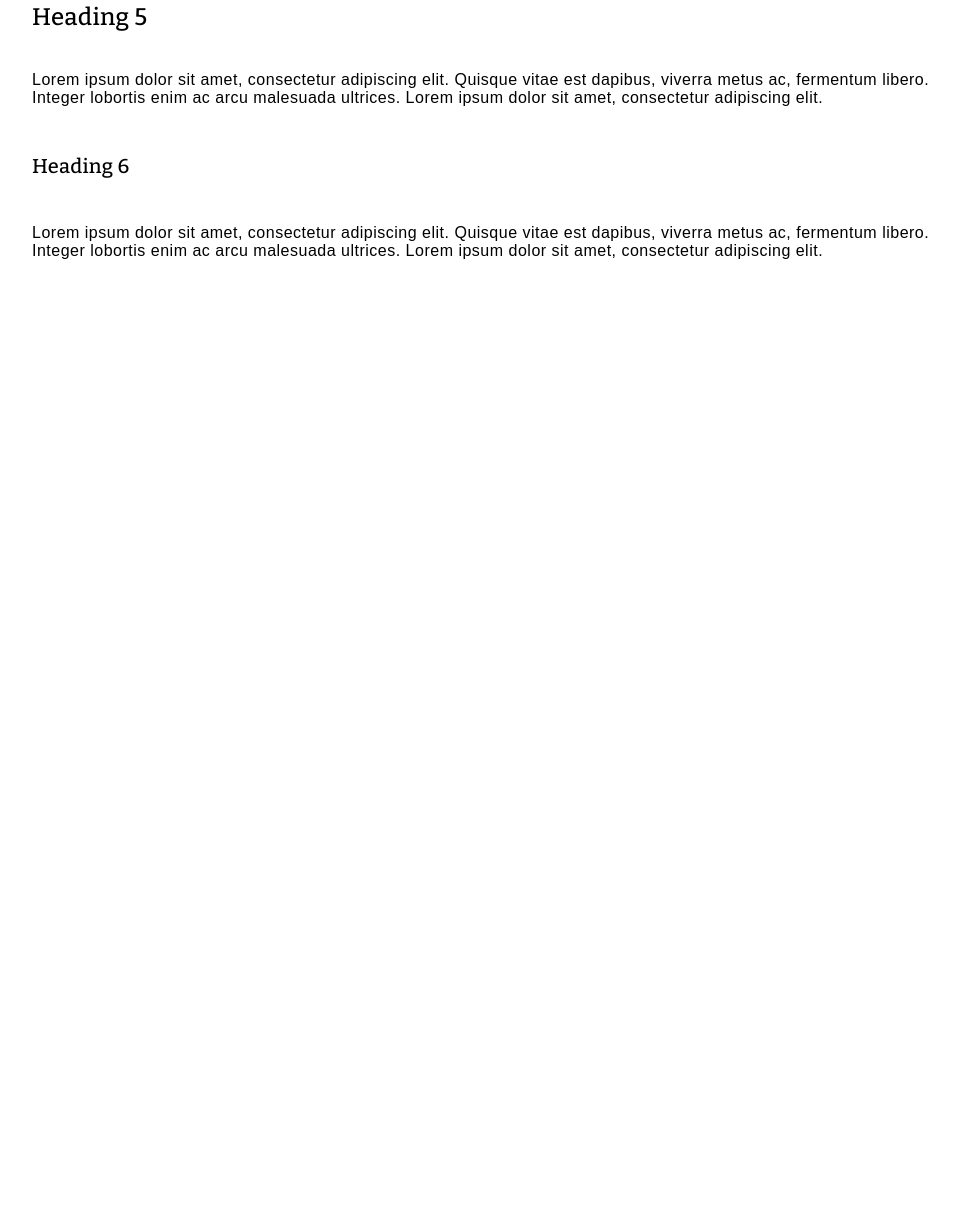
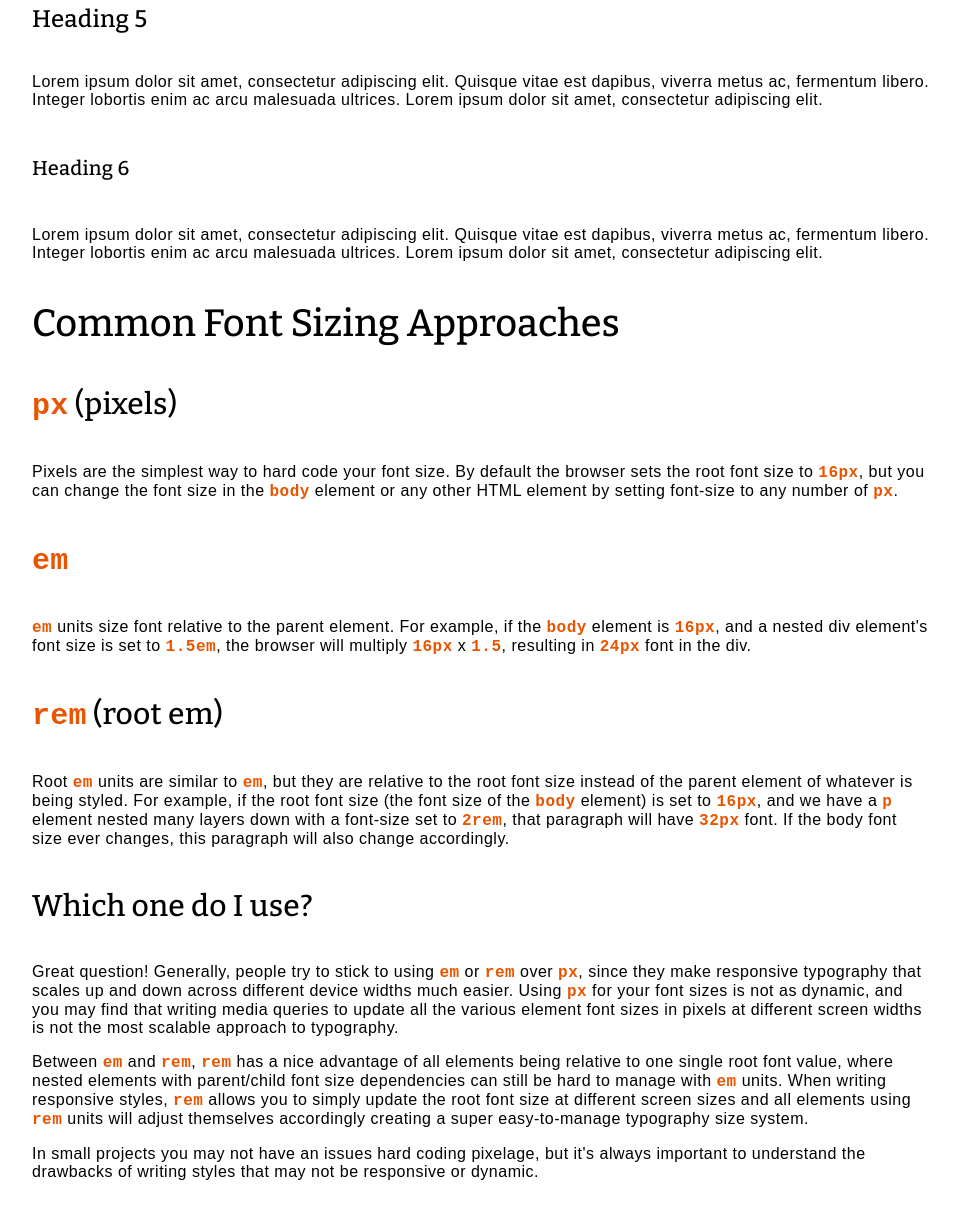
Before and after one commit to ShawnLewis405/Blog-Post-Project, a plain HTML site: page index.html in a window 1280 px wide. Shown: the part 1240-2459 px from the top of the page, without its empty margins (158-1117 px from the left). Before the commit the page ends 1556 px from the top, so only its background shows below. Drawn offline with nearby package versions, Linux system fonts and the light colour scheme; a web font is replaced by a local one.

Commit message:
Added In Code Styles

```diff
--- a/index.html
+++ b/index.html
@@ -44,10 +44,10 @@
 
         <h3>a new section</h3>
         <p>
-            And just like that, we've got a new section of content separated by a hr element (a 'horizontal rule' or a divider) and a new heading. Isn't putting content together fun?
+            And just like that, we've got a new section of content separated by a <code>hr</code> element (a 'horizontal rule' or a divider) and a new heading. Isn't putting content together fun?
         </p>
         <p>
-            Notice as well that when we entered in the H3 content, it was all lowercase, but now it's in a nice Title Case, where the first letter of each word is capitalized. We did that with CSS! Using text-transform: capitalize; we can implement title cased content.
+            Notice as well that when we entered in the H3 content, it was all lowercase, but now it's in a nice Title Case, where the first letter of each word is capitalized. We did that with CSS! Using <code>text-transform: capitalize;</code>  we can implement title cased content.
         </p>
 
         <h4>Heading 4</h4>
@@ -65,8 +65,39 @@
             Lorem ipsum dolor sit amet, consectetur adipiscing elit. Quisque vitae est dapibus, viverra metus ac, fermentum libero. Integer lobortis enim ac arcu malesuada ultrices. Lorem ipsum dolor sit amet, consectetur adipiscing elit.
         </p>
 
+        <h3>Common Font Sizing Approaches</h3>
+        <h4><code>px</code> (pixels)</h4>
+        <p>
+            Pixels are the simplest way to hard code your font size. By default the browser sets the root font size to <code>16px</code>, but you can change the font size in the <code>body</code> element or any other HTML element by setting font-size to any number of <code>px</code>.
+        </p>
+
+        <h4><code>em</code></h4>
+        <p>
+            <code>em</code> units size font relative to the parent element. For example, if the <code>body</code> element is <code>16px</code>, and a nested div element's font size is set to <code>1.5em</code>, the browser will multiply <code>16px</code> x <code>1.5</code>, resulting in <code>24px</code> font in the div.
+        </p>
+
+        <h4><code>rem</code> (root em)</h4>
+        <p>
+            Root <code>em</code> units are similar to <code>em</code>, but they are relative to the root font size instead of the parent element of whatever is being styled. For example, if the root font size (the font size of the <code>body</code> element) is set to <code>16px</code>, and we have a <code>p</code> element nested many layers down with a font-size set to <code>2rem</code>, that paragraph will have <code>32px</code> font. If the body font size ever changes, this paragraph will also change accordingly.
+        </p>
+
+        <h4>Which one do I use?</h4>
+        <p>
+            Great question! Generally, people try to stick to using <code>em</code> or <code>rem</code> over <code>px</code>, since they make responsive typography that scales up and down across different device widths much easier. Using <code>px</code> for your font sizes is not as dynamic, and you may find that writing media queries to update all the various element font sizes in pixels at different screen widths is not the most scalable approach to typography.
+        </p>
+        <p>
+            Between <code>em</code> and <code>rem</code>, <code>rem</code> has a nice advantage of all elements being relative to one single root font value, where nested elements with parent/child font size dependencies can still be hard to manage with <code>em</code> units. When writing responsive styles, <code>rem</code> allows you to simply update the root font size at different screen sizes and all elements using <code>rem</code> units will adjust themselves accordingly creating a super easy-to-manage typography size system.
+        </p>
+        <p>
+            In small projects you may not have an issues hard coding pixelage, but it's always important to understand the drawbacks of writing styles that may not be responsive or dynamic.
+        </p>
+
 
     </div>
 
+    <footer>
+
+    </footer>
+
 </body>
 </html>
--- a/style.css
+++ b/style.css
@@ -47,6 +47,11 @@ h6 {
     letter-spacing: 0.25px;
 }
 
+code {
+    color: #e95400;
+    font-weight: 700;
+}
+
 .wrapper {
     max-width: 900px;
     margin: 0 auto;
```
